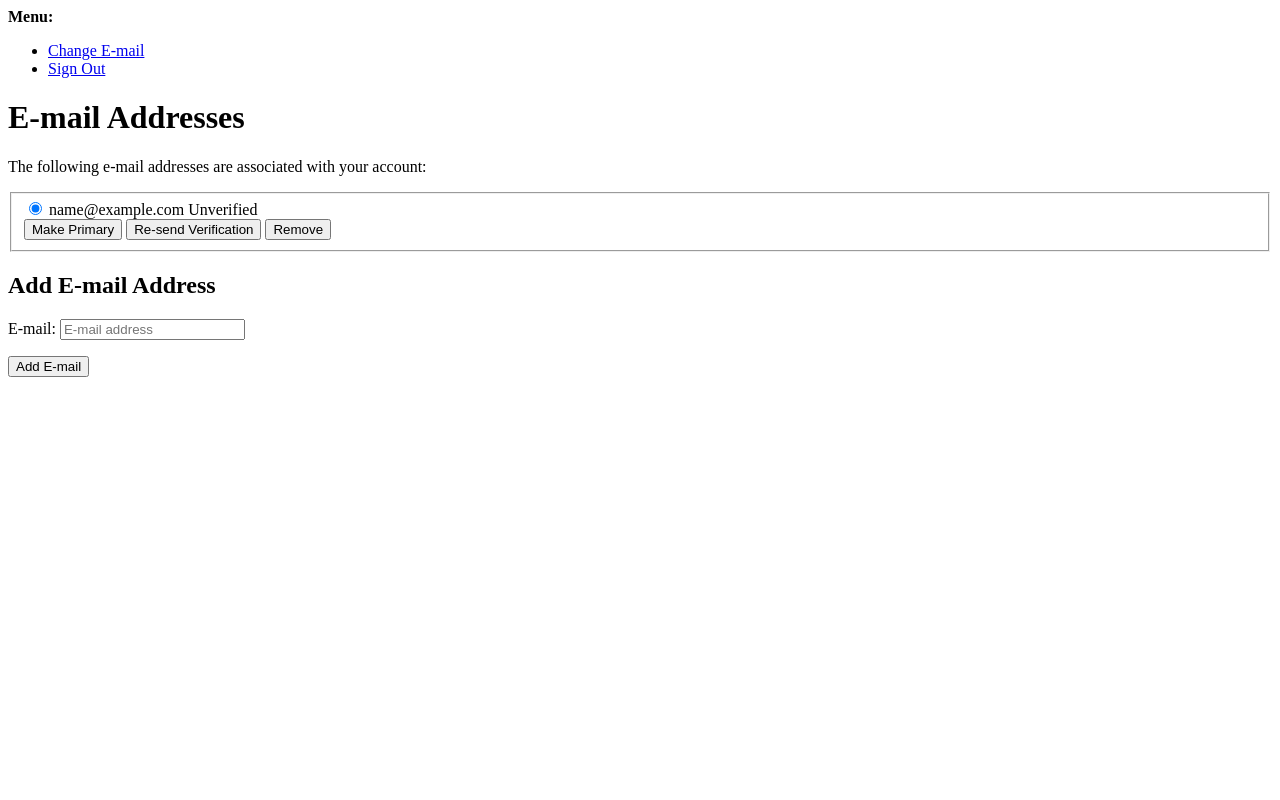
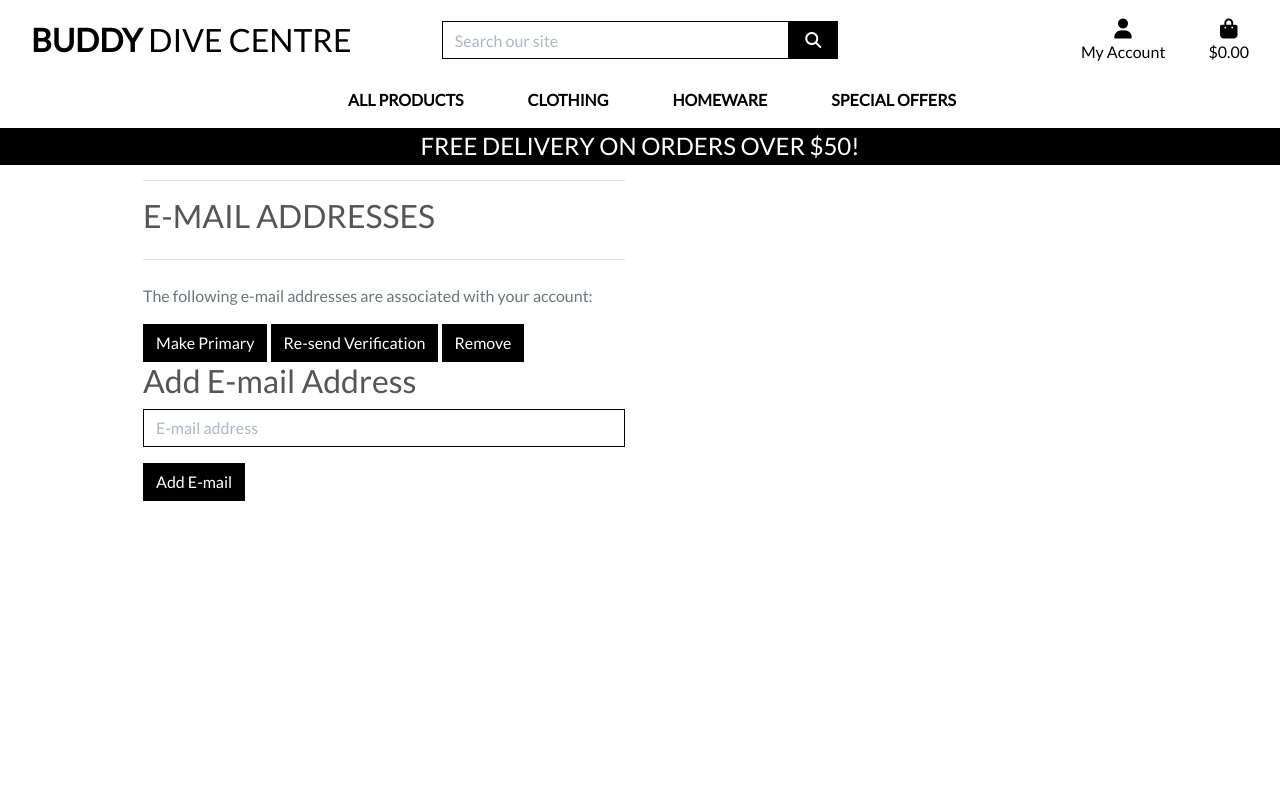
Before and after one commit to richieredmond87/buddyDiveCentre, a Django app: page /accounts/email/ in a window 1280 px wide. Run offline with Django 3.2, Linux system fonts and the light colour scheme; the visitor is signed in with stand-in values (Sample User, id 1); data comes from the database, SQL or seed files in the repository; some libraries are stand-ins or nearby versions.

Commit message:
updated allauth templates and tested profiles

```diff
--- a/profiles/templates/profiles/profile.html
+++ b/profiles/templates/profiles/profile.html
@@ -23,4 +23,5 @@
                 <hr>
             </div>
         </div>
+        {{ profile }}
 {% endblock %}
--- a/static/css/base.css
+++ b/static/css/base.css
@@ -102,6 +102,10 @@
     cursor: pointer;
 }
 
+input[name='q']::placeholder {
+    color: #aab7c4;
+}
+
 /* ------------------------------- bootstrap toasts */
 
 .message-container {
@@ -179,6 +183,60 @@
   }
 }
 
+/* Allauth form formatting */
+
+.allauth-form-inner-content p {
+    margin-top: 1.5rem; /* mt-4 */
+    color: #6c757d; /* text-secondary */
+}
+
+.allauth-form-inner-content input {
+    border-color: #000;
+    border-radius: 0;
+}
+
+.allauth-form-inner-content label:not([for='id_remember']) {
+    display: none;
+}
+
+.allauth-form-inner-content input::placeholder {
+    color: #aab7c4;
+}
+
+.allauth-form-inner-content button,
+.allauth-form-inner-content input[type='submit'] {
+	/* btn */
+	display: inline-block;
+    font-weight: 400;
+    color: #fff;
+    text-align: center;
+    vertical-align: middle;
+    -webkit-user-select: none;
+    -moz-user-select: none;
+    -ms-user-select: none;
+    user-select: none;
+    background-color: #000;
+    border: 1px solid #000;
+    padding: .375rem .75rem;
+    font-size: 1rem;
+    line-height: 1.5;
+    border-radius: 0;
+
+    /* standard bootstrap btn transitions */
+    transition: color .15s ease-in-out,background-color .15s ease-in-out,border-color .15s ease-in-out,box-shadow .15s ease-in-out;
+}
+
+.allauth-form-inner-content button:hover,
+.allauth-form-inner-content input[type='submit']:hover {
+	color: #fff;
+    background-color: #222;
+    border-color: #222;
+}
+
+.allauth-form-inner-content a {
+	color: #17a2b8; /* text-info */
+}
+
 /* fixed top navbar only on medium and up */
 @media (min-width: 992px) {
     .fixed-top-desktop-only {
--- a/templates/allauth/account/account_inactive.html
+++ b/templates/allauth/account/account_inactive.html
@@ -4,8 +4,10 @@
 
 {% block head_title %}{% trans "Account Inactive" %}{% endblock %}
 
-{% block content %}
-<h1>{% trans "Account Inactive" %}</h1>
+{% block inner_content %}
+<hr>
+<h2 class="logo-font mb-4">{% trans "Account Inactive" %}</h2>
+<hr>
 
 <p>{% trans "This account is inactive." %}</p>
 {% endblock %}
--- a/templates/allauth/account/base.html
+++ b/templates/allauth/account/base.html
@@ -1,40 +1,15 @@
-<!DOCTYPE html>
-<html>
-  <head>
-    <title>{% block head_title %}{% endblock %}</title>
-    {% block extra_head %}
-    {% endblock %}
-  </head>
-  <body>
-    {% block body %}
+{% extends "base.html" %}
 
-    {% if messages %}
-    <div>
-      <strong>Messages:</strong>
-      <ul>
-        {% for message in messages %}
-        <li>{{message}}</li>
-        {% endfor %}
-      </ul>
+{% block content %}
+    <div class="container header-container">
+        <div class="overlay"></div>
+        <div class="row">
+            <div class="col-6">
+                <div class="allauth-form-inner-content">
+                    {% block inner_content %}
+                    {% endblock %}
+                </div>
+            </div>
+        </div>
     </div>
-    {% endif %}
-
-    <div>
-      <strong>Menu:</strong>
-      <ul>
-        {% if user.is_authenticated %}
-        <li><a href="{% url 'account_email' %}">Change E-mail</a></li>
-        <li><a href="{% url 'account_logout' %}">Sign Out</a></li>
-        {% else %}
-        <li><a href="{% url 'account_login' %}">Sign In</a></li>
-        <li><a href="{% url 'account_signup' %}">Sign Up</a></li>
-        {% endif %}
-      </ul>
-    </div>
-    {% block content %}
-    {% endblock %}
-    {% endblock %}
-    {% block extra_body %}
-    {% endblock %}
-  </body>
-</html>
+{% endblock %}
--- a/templates/allauth/account/email.html
+++ b/templates/allauth/account/email.html
@@ -2,10 +2,12 @@
 
 {% load i18n %}
 
-{% block head_title %}{% trans "E-mail Addresses" %}{% endblock %}
+{% block head_title %}{% trans "Account" %}{% endblock %}
 
-{% block content %}
-    <h1>{% trans "E-mail Addresses" %}</h1>
+{% block inner_content %}
+    <hr>
+    <h2 class="logo-font mb-4">{% trans "E-mail Addresses" %}</h2>
+    <hr>
 {% if user.emailaddress_set.all %}
 <p>{% trans 'The following e-mail addresses are associated with your account:' %}</p>
 
@@ -44,15 +46,14 @@
 
 {% endif %}
 
-  {% if can_add_email %}
+
     <h2>{% trans "Add E-mail Address" %}</h2>
 
     <form method="post" action="{% url 'account_email' %}" class="add_email">
         {% csrf_token %}
-        {{ form.as_p }}
+        {{ form|crispy }}
         <button name="action_add" type="submit">{% trans "Add E-mail" %}</button>
     </form>
-  {% endif %}
 
 {% endblock %}
 
--- a/templates/allauth/account/email_confirm.html
+++ b/templates/allauth/account/email_confirm.html
@@ -6,8 +6,10 @@
 {% block head_title %}{% trans "Confirm E-mail Address" %}{% endblock %}
 
 
-{% block content %}
-<h1>{% trans "Confirm E-mail Address" %}</h1>
+{% block inner_content %}
+<hr>
+<h2 class="logo-font mb-4">{% trans "Confirm E-mail Address" %}</h2>
+<hr>
 
 {% if confirmation %}
 
--- a/templates/allauth/account/password_reset_from_key_done.html
+++ b/templates/allauth/account/password_reset_from_key_done.html
@@ -3,7 +3,9 @@
 {% load i18n %}
 {% block head_title %}{% trans "Change Password" %}{% endblock %}
 
-{% block content %}
-    <h1>{% trans "Change Password" %}</h1>
+{% block inner_content %}
+    <hr>
+    <h2 class="logo-font mb-4">{% trans "Change Password" %}</h2>
+    <hr>
     <p>{% trans 'Your password is now changed.' %}</p>
 {% endblock %}
--- a/templates/allauth/account/signup_closed.html
+++ b/templates/allauth/account/signup_closed.html
@@ -4,8 +4,10 @@
 
 {% block head_title %}{% trans "Sign Up Closed" %}{% endblock %}
 
-{% block content %}
-<h1>{% trans "Sign Up Closed" %}</h1>
+{% block inner_content %}
+<hr>
+<h2 class="logo-font mb-4">{% trans "Sign Up Closed" %}</h2>
+<hr>
 
 <p>{% trans "We are sorry, but the sign up is currently closed." %}</p>
 {% endblock %}
--- a/templates/allauth/account/verified_email_required.html
+++ b/templates/allauth/account/verified_email_required.html
@@ -4,8 +4,10 @@
 
 {% block head_title %}{% trans "Verify Your E-mail Address" %}{% endblock %}
 
-{% block content %}
-<h1>{% trans "Verify Your E-mail Address" %}</h1>
+{% block inner_content %}
+<hr>
+<h2 class="logo-font mb-4">{% trans "Verify Your E-mail Address" %}</h2>
+<hr>
 
 {% url 'account_email' as email_url %}
 
--- a/templates/base.html
+++ b/templates/base.html
@@ -72,7 +72,7 @@
                                 {% if request.user.is_superuser %}
                                     <a href="" class="dropdown-item">Product Management</a>
                                 {% endif %}
-                                <a href="" class="dropdown-item">My Profile</a>
+                                <a href="{% url 'profile' %}" class="dropdown-item">My Profile</a>
                                 <a href="{% url 'account_logout' %}" class="dropdown-item">Logout</a>
                             {% else %}
                                 <a href="{% url 'account_signup' %}" class="dropdown-item">Register</a>
```
Also changed, not shown: profiles/views.py (+7 -2 lines), templates/allauth/account/login.html (+9 -4 lines), templates/allauth/account/logout.html (+5 -3 lines), templates/allauth/account/password_change.html (+6 -4 lines), templates/allauth/account/password_reset.html (+6 -3 lines), templates/allauth/account/password_reset_done.html (+11 -9 lines), templates/allauth/account/password_reset_from_key.html (+6 -3 lines), templates/allauth/account/password_set.html (+5 -3 lines), templates/allauth/account/signup.html (+7 -4 lines), templates/allauth/account/verification_sent.html (+5 -2 lines).
